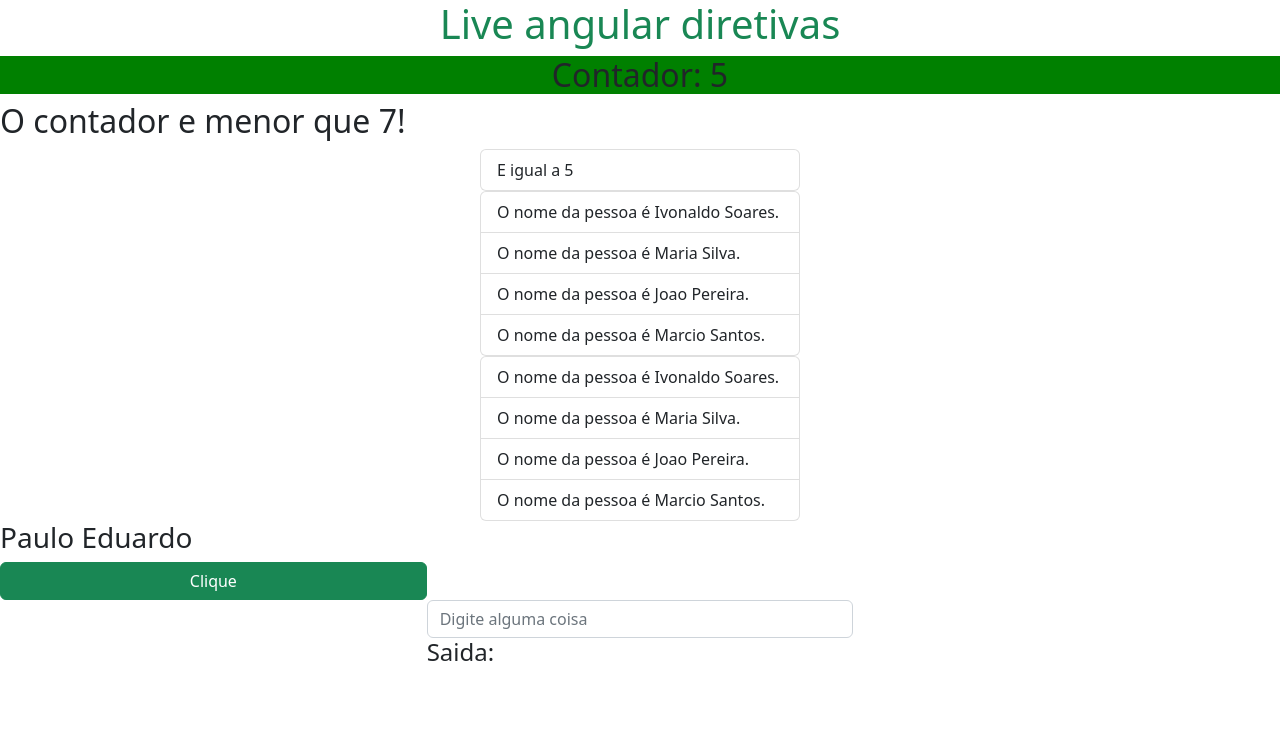
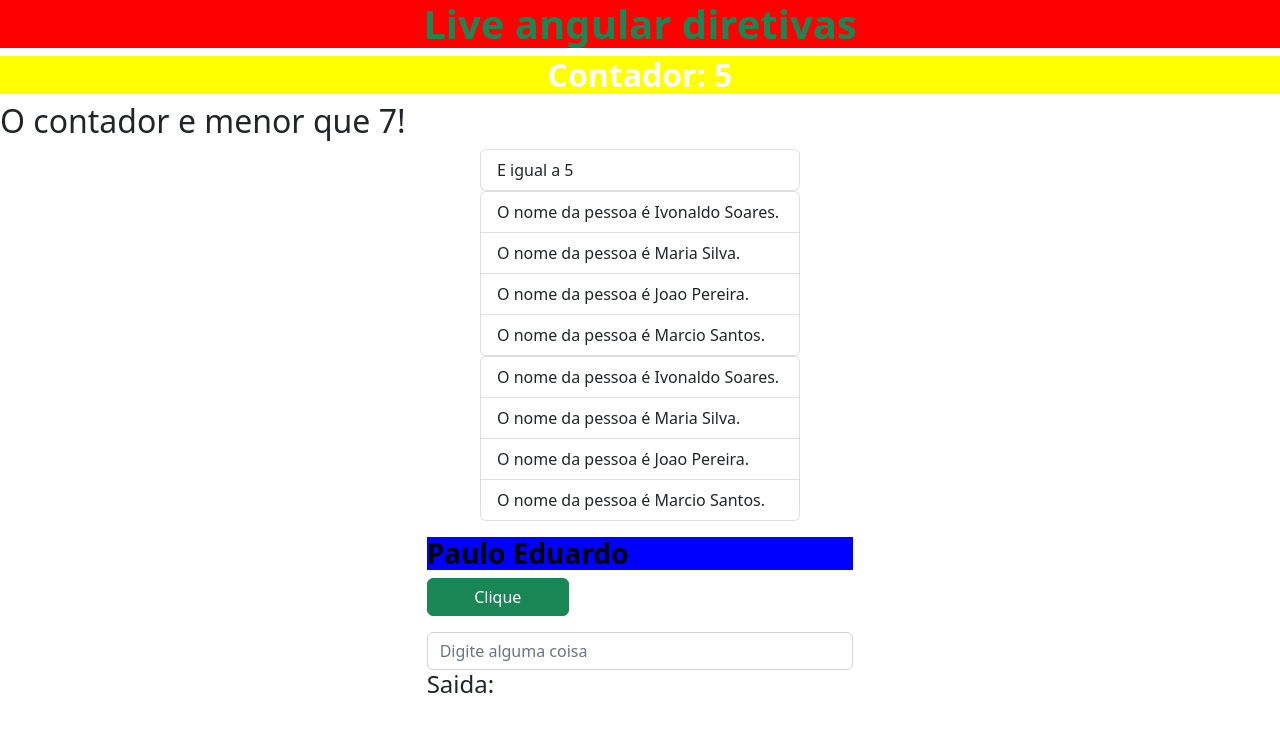
Before and after one commit to peoft/angular-live, an Angular app: page / in a window 1280 px wide. Shown: the top 732 px of the page. Built offline with nearby package versions, Linux system fonts and the light colour scheme.

Commit message:
Trabalhando com diretivas customizadas

```diff
--- a/src/app/app.component.html
+++ b/src/app/app.component.html
@@ -1,4 +1,4 @@
-<h1 class="text-success text-center">Live angular diretivas</h1>
+<h1 appMarcaTexto corDeFundo="red" corDoTexto="blue" class="text-success text-center">Live angular diretivas</h1>
 
 <!-- Contador de 1 até 10 -->
 <!-- Quando contador < 5 background vermelho -->
@@ -8,7 +8,7 @@
 [ngStyle]="{ background: count < 5 ? 'red': 'green' }"
 [ngClass]="{ custom: count > 5}"
 >
-  <h2 class="text-center">Contador: {{ count }}</h2>
+  <h2 appMarcaTexto class="text-center">Contador: {{ count }}</h2>
 </div>
 
 <!-- Diretivas Estruturais -->
@@ -57,9 +57,10 @@
   </ng-template>
 </ul>
 
-<h3>{{ nome }}</h3>
-
-<button class="btn btn-success col-4 mx-auto" (click)="clicou('Paulo Eduardo')">Clique</button>
+<div class="col-4 mx-auto my-3">
+  <h3 appMarcaTexto corDeFundo="blue" corDoTexto="black"> {{ nome }}</h3>
+  <button class="btn btn-success col-4 mx-auto" (click)="clicou('Paulo Eduardo')">Clique</button>
+</div>
 
 <div class="col-4 mx-auto">
   <input
--- a/src/app/app.module.ts
+++ b/src/app/app.module.ts
@@ -3,10 +3,12 @@ import { FormsModule } from '@angular/forms';
 import { BrowserModule } from '@angular/platform-browser';
 
 import { AppComponent } from './app.component';
+import { MarcaTextoDirective } from './directives/marca-texto.directive';
 
 @NgModule({
   declarations: [
-    AppComponent
+    AppComponent,
+    MarcaTextoDirective
   ],
   imports: [
     BrowserModule,
--- /dev/null
+++ b/src/app/directives/marca-texto.directive.ts
@@ -0,0 +1,23 @@
+import { Directive, ElementRef, Input, OnInit } from '@angular/core';
+
+@Directive({
+  selector: '[appMarcaTexto]'
+})
+export class MarcaTextoDirective implements OnInit {
+  @Input() corDeFundo: string = 'yellow';
+  @Input() corDoTexto: string = 'white';
+
+  constructor(private elemento:ElementRef)  {
+
+  }
+
+  ngOnInit() {
+    this.mudarFundo();
+  }
+
+  private mudarFundo(cor:string = 'yellow') {
+    this.elemento.nativeElement.style.backgroundColor = this.corDeFundo || cor;
+    this.elemento.nativeElement.style.color = this.corDoTexto;
+    this.elemento.nativeElement.style.fontWeight = 'bold';
+  }
+}
```
Also changed, not shown: 1 other file (tests, documents, lock files or other folders).
